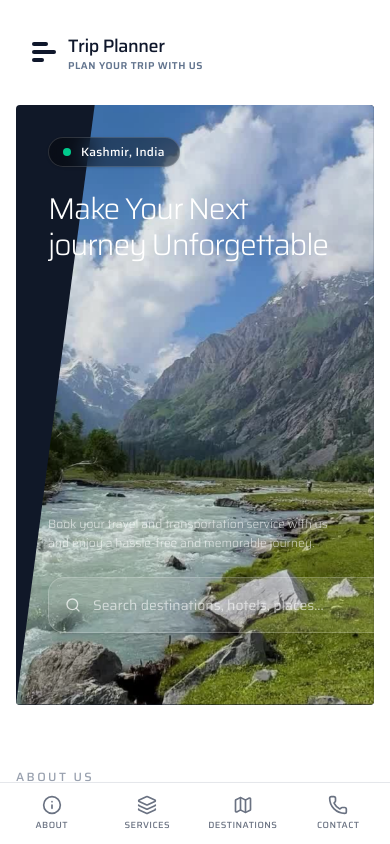
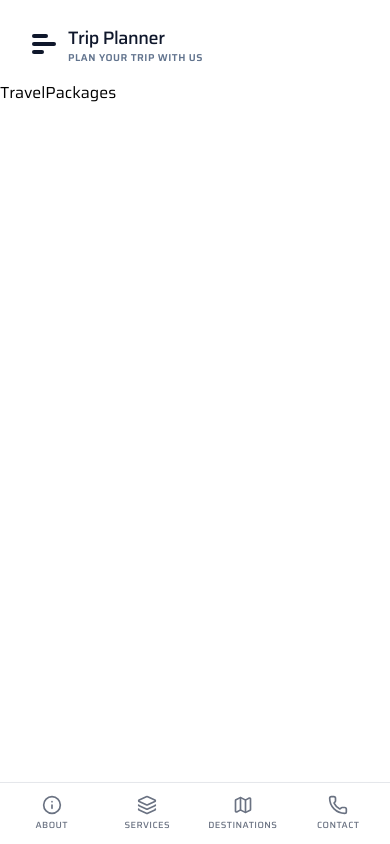
Before and after one commit to joydeep-07/plan-my-trip, a React (Vite) app: page /travel-packages in a window 390 px wide. Shown: the top 844 px of the page. Built offline with nearby package versions, Linux system fonts and the light colour scheme.

Commit message:
Routes Created

```diff
--- a/package.json
+++ b/package.json
@@ -18,6 +18,7 @@
     "lucide-react": "^1.45.0",
     "react": "^19.2.8",
     "react-dom": "^19.2.8",
+    "react-router-dom": "^7.18.3",
     "tailwindcss": "^4.3.3"
   },
   "devDependencies": {
--- a/src/App.tsx
+++ b/src/App.tsx
@@ -1,16 +1,30 @@
-import Navbar from "./layouts/Navbar"
-import Home from "./pages/Home"
-import LenisScroll from "./utils/Lenis"
+import { BrowserRouter, Routes, Route } from "react-router-dom";
 
+import Root from "./layouts/Root";
+import Home from "./pages/Home";
+import AboutUs from "./pages/AboutUs";
+import Contact from "./pages/Contact";
+import OurServices from "./pages/OurServices";
+import TravelPackages from "./pages/TravelPackages";
+
+import LenisScroll from "./utils/Lenis";
 
 const App = () => {
   return (
-    <div>
-      <LenisScroll/>
-      <Navbar/>
-      <Home/>
-    </div>
-  )
-}
+    <BrowserRouter>
+      <LenisScroll />
 
-export default App
+      <Routes>
+        <Route element={<Root />}>
+          <Route path="/" element={<Home />} />
+          <Route path="/about" element={<AboutUs />} />
+          <Route path="/contact" element={<Contact />} />
+          <Route path="/services" element={<OurServices />} />
+          <Route path="/travel-packages" element={<TravelPackages />} />
+        </Route>
+      </Routes>
+    </BrowserRouter>
+  );
+};
+
+export default App;
--- a/src/layouts/Navbar.tsx
+++ b/src/layouts/Navbar.tsx
@@ -1,22 +1,21 @@
 import { Info, Layers, Map, Phone } from "lucide-react";
+import { Link } from "react-router-dom";
 
 const Navbar = () => {
   const navLinks = [
-    // { label: "Home", href: "#home", icon: Home },
-    { label: "About", href: "#about", icon: Info },
-    { label: "Services", href: "#services", icon: Layers },
-    // { label: "Packages", href: "#packages", icon: Package },
-    { label: "Destinations", href: "#destinations", icon: Map },
-    { label: "Contact", href: "#contact", icon: Phone },
+    { label: "About", path: "/about", icon: Info },
+    { label: "Services", path: "/services", icon: Layers },
+    { label: "Destinations", path: "/travel-packages", icon: Map },
+    { label: "Contact", path: "/contact", icon: Phone },
   ];
 
   return (
     <>
       {/* Navbar */}
-      <header className="z-50 w-full mx-auto px-4 sm:px-6 lg:px-4 pt-4">
+      <header className="z-50 w-full mx-auto px-4 sm:px-6 lg:px-4 md:pt-0 pt-2">
         <nav className="flex items-center justify-between px-4 py-4 rounded-sm bg-white">
           {/* Brand */}
-          <a href="#home" className="flex items-center gap-3 group">
+          <Link to="/" className="flex items-center gap-3 group">
             <div className="flex flex-col gap-1">
               <span className="w-4 h-1 bg-slate-900 rounded-full transition-all group-hover:w-5" />
               <span className="w-6 h-1 bg-slate-900 rounded-full" />
@@ -27,30 +26,29 @@ const Navbar = () => {
               <span className="block font-medium text-slate-900 text-lg tracking-tight">
                 Trip Planner
               </span>
+
               <span className="block text-[10px] text-slate-500 font-semibold uppercase tracking-wider">
                 Plan your trip with us
               </span>
             </div>
-          </a>
+          </Link>
 
-          {/* Right Side (Desktop Links Only) */}
-          <div className="flex items-center gap-8">
+          {/* Desktop Navigation */}
           <div className="hidden md:flex items-center gap-8 text-sm font-medium text-gray-700">
             {navLinks.map((link) => (
-                <a
-                  key={link.href}
-                  href={link.href}
+              <Link
+                key={link.path}
+                to={link.path}
                 className="hover:text-gray-950 transition-colors"
               >
                 {link.label}
-                </a>
+              </Link>
             ))}
-            </div>
           </div>
         </nav>
       </header>
 
-      {/* Mobile Bottom Navigation with Icons */}
+      {/* Mobile Bottom Navigation */}
       <div className="md:hidden fixed bottom-0 left-0 right-0 z-50">
         <nav
           className="
@@ -63,25 +61,26 @@ const Navbar = () => {
         >
           {navLinks.map((link) => {
             const IconComponent = link.icon;
+
             return (
-              <a
-                key={link.href}
-                href={link.href}
+              <Link
+                key={link.path}
+                to={link.path}
                 className="
                   flex flex-1 flex-col
                   items-center justify-center
                   gap-1 py-1
                   text-gray-500
                   hover:text-gray-950
-                  active:text-gray-950
                   transition-colors
                 "
               >
                 <IconComponent className="w-5 h-5" />
+
                 <span className="text-[9px] font-medium uppercase tracking-wider text-center truncate w-full px-0.5">
                   {link.label}
                 </span>
-              </a>
+              </Link>
             );
           })}
         </nav>
--- /dev/null
+++ b/src/layouts/Root.tsx
@@ -0,0 +1,15 @@
+import { Outlet } from "react-router-dom";
+import Navbar from "./Navbar";
+
+const Root = () => {
+  return (
+    <>
+      <Navbar />
+      <main>
+        <Outlet />
+      </main>
+    </>
+  );
+};
+
+export default Root;
--- /dev/null
+++ b/src/pages/Contact.tsx
@@ -0,0 +1,9 @@
+// import React from 'react'
+
+const Contact = () => {
+  return (
+    <div>Contact</div>
+  )
+}
+
+export default Contact
```
Also changed, not shown: 1 other file (tests, documents, lock files or other folders). Lines whose indentation alone changed are shown as unchanged.
